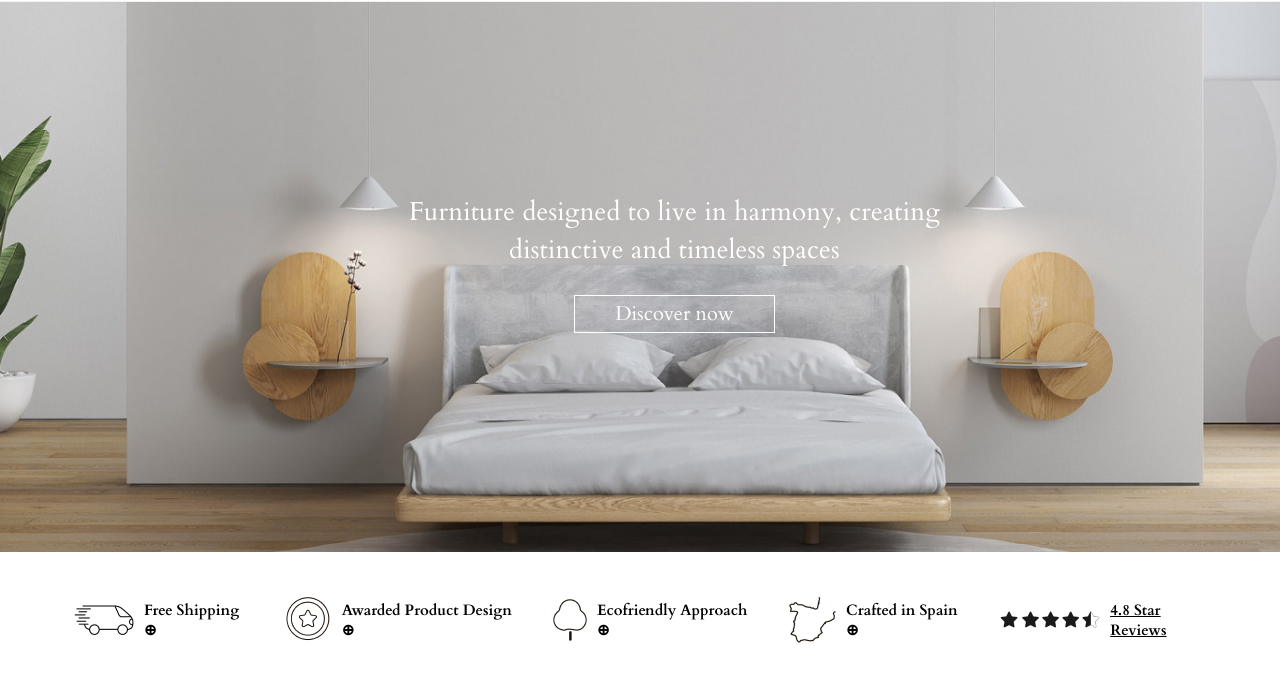
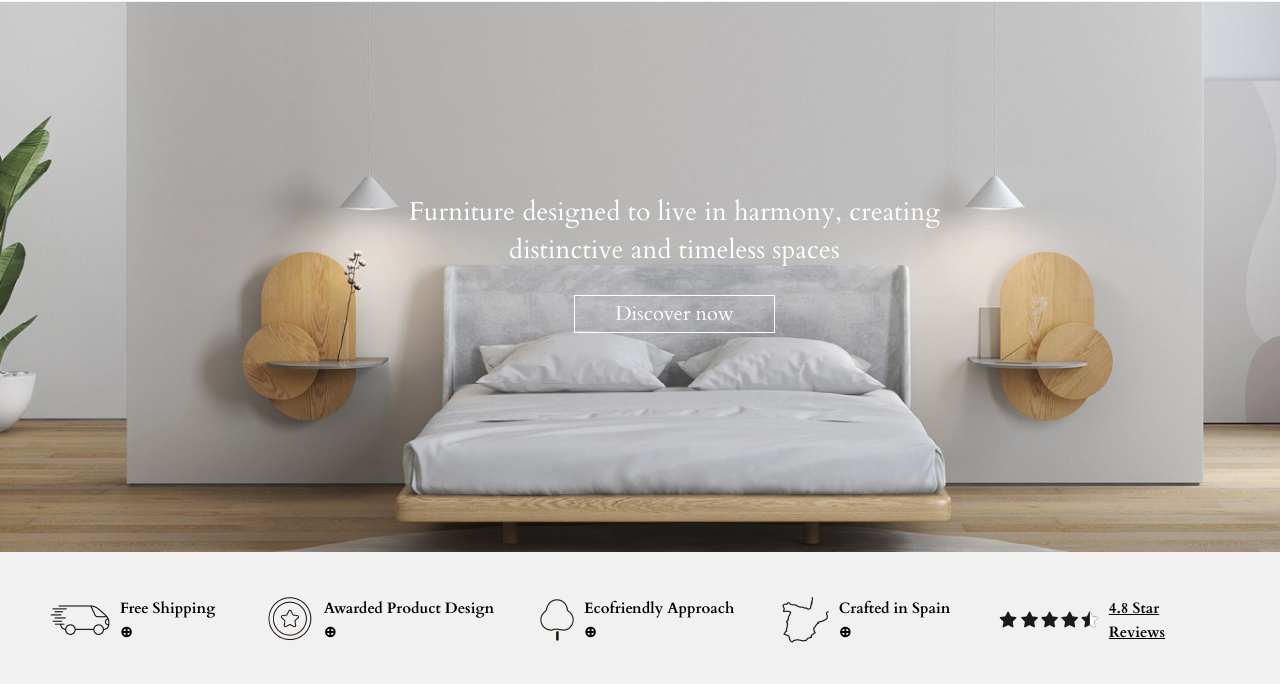
Before and after one commit to AllaberdiZ/Woodendot, a plain HTML site: page index.html in a window 1280 px wide. Shown: the part 62-746 px from the top of the page. Drawn offline with Linux system fonts and the light colour scheme.

Commit message:
Some fixes

```diff
--- a/style.css
+++ b/style.css
@@ -7,6 +7,7 @@
 body {
   font-family: "Cardo", serif;
   max-width: 1349px;
+  background-color: #f1f1f1;
   margin: 0;
 }
 
@@ -14,6 +15,7 @@ body {
   position: relative;
   border-bottom: 1px solid #f2f2f2;
   width: 100%;
+  background-color: #ffffff;
 }
 
 .img-nav {
@@ -98,20 +100,22 @@ body {
 .second {
   display: flex;
   justify-content: center;
-  padding: 13px 54px;
+  padding: 13px 40px;
   margin: 20px 0;
 }
 
 .content {
+  color: #000000;
   display: flex;
   align-items: center;
   justify-content: center;
-  padding: 0 10px;
+  padding-right: 30px;
 }
 
 .content span {
   padding: 10px 0;
   font-size: 15px;
+  line-height: 24px;
   letter-spacing: 0.2;
   font-weight: bold;
 }
```
